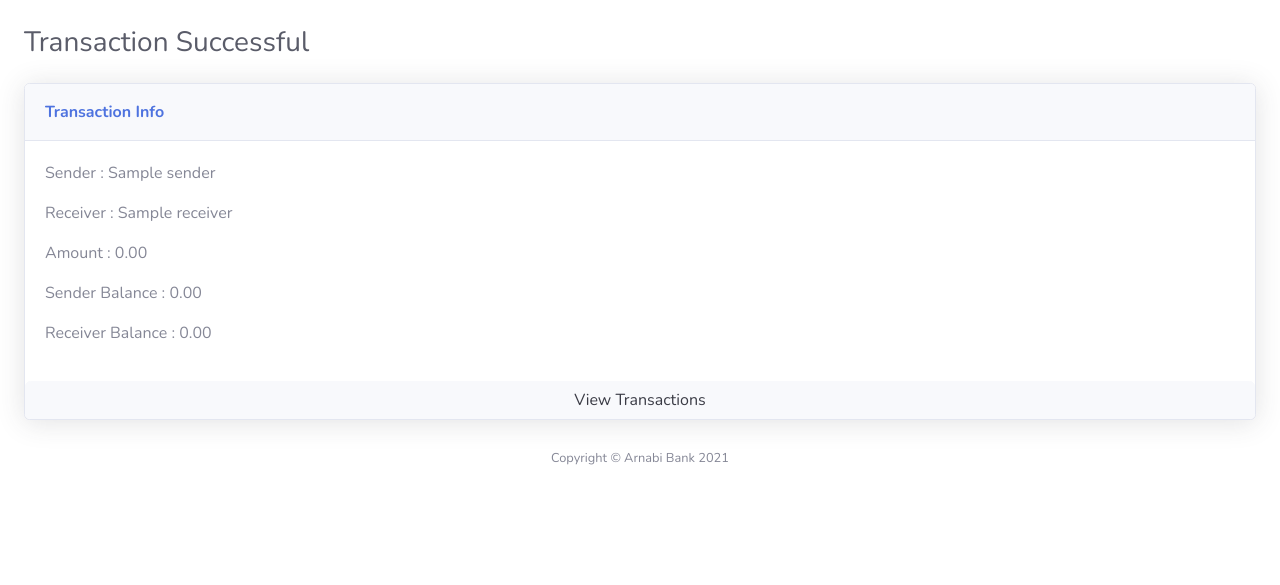
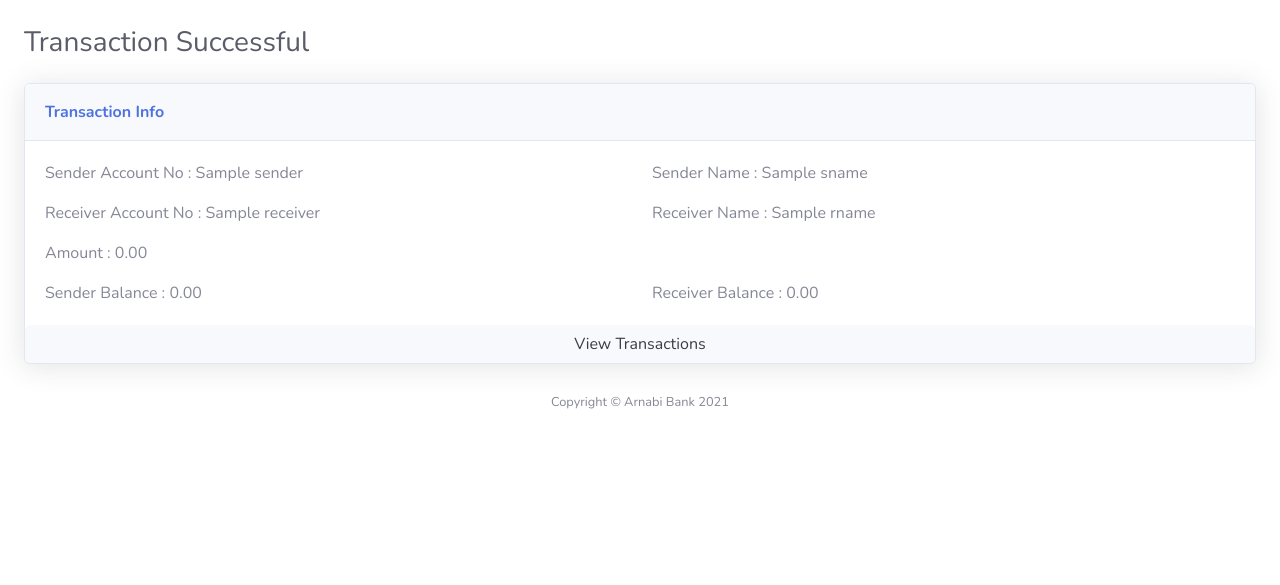
Before and after one commit to sHadowKing9999/ARNABI-BANK, a Flask app: template templates/success.html in a window 1280 px wide. Shown: the part 74-659 px from the top of the page. Run offline with Flask 2, Linux system fonts and the light colour scheme; the template is opened without the code that fills it: most values are stand-ins (such as "Sample title", 1, 10 or a date in 2020); some libraries are stand-ins or nearby versions.

Commit message:
second commit

```diff
--- a/app.py
+++ b/app.py
@@ -9,7 +9,9 @@ import re
 
 app = Flask(__name__)
 sender=""
-app.secret_key = 'TIGER'
+app.secret_key = 'Warrior320'
+
+
 
 app.config['MYSQL_HOST'] = 'sql6.freemysqlhosting.net'
 app.config['MYSQL_USER'] = 'sql6431161'
@@ -56,7 +58,7 @@ def make():
 def transact():
     if request.method == 'POST' and 'reciever' in request.form and 'amount' in request.form and 'pname' in request.form and 'pbal' in request.form:
         global sender
-        sender=request.form['pname']
+        sender=request.form['id']
         reciever = request.form['reciever']
         amount=request.form['amount']
         amount1=request.form['amount']
@@ -65,33 +67,39 @@ def transact():
         if sender==reciever:
             formEr['reciever'].append("Sender and Receiver cannot be same")
             error=True
+        cursor = mysql.connection.cursor()
+        cursor.execute("SELECT curr_bal FROM customers WHERE id=%s", (reciever,))
+        if not cursor.fetchone():
+            formEr['reciever'].append("Receiver with given account number not found")
+            error=True
         if  not amount.isnumeric():
             formEr['amount'].append("Invalid Input")
             error=True
+
         if error:
             return render_template("make.html",form=formEr,value1=request.form['pname'],value2=request.form['id'],value3=request.form['email'],value4=request.form['pbal'])
 
         amount = float(amount)
         amount1 = float(amount1)
         scurrbal = float(request.form['pbal'])
-        cursor = mysql.connection.cursor()
+
         sbal = scurrbal - amount
-        cursor.execute("SELECT curr_bal FROM customers WHERE name=%s", (reciever,))
+        cursor.execute("SELECT curr_bal FROM customers WHERE id=%s", (reciever,))
         rcurr_bal = cursor.fetchone()
         rcurrbal = float(rcurr_bal[0])
         rbal = rcurrbal + amount1
-        cursor.execute("SELECT * FROM transactions WHERE sname=%s", (sender,))
-
-        tid = cursor.fetchall()
+        sname=request.form['pname']
+        cursor.execute("SELECT name from customers where id=%s", (reciever,))
+        rname=cursor.fetchone()[0]
         if scurrbal >= amount:
-            cursor.execute("UPDATE customers SET curr_bal=%s where name=%s", (rbal, reciever,))
-            cursor.execute("UPDATE customers SET curr_bal=%s where name=%s", (sbal, sender,))
-            cursor.execute("INSERT INTO transactions(sname,rname,amount) VALUES ( %s, %s,%s)",
-                           (sender, reciever, amount,))
+            cursor.execute("UPDATE customers SET curr_bal=%s where id=%s", (rbal, reciever,))
+            cursor.execute("UPDATE customers SET curr_bal=%s where id=%s", (sbal, sender,))
+            cursor.execute("INSERT INTO transactions(sname,rname,amount,sid,rid) VALUES ( %s, %s,%s,%s,%s)",
+                           (sname, rname, amount,sender,reciever,))
             mysql.connection.commit()
         else:
-            return render_template("failure.html",sender=sender,receiver=reciever,amount=amount)
-        return render_template("success.html",transaction='/history',sender=sender,receiver=reciever,sbal=scurrbal,rbal=rbal,amount=amount)
+            return render_template("failure.html",sender=sender,sname=sname,rname=rname,receiver=reciever,amount=amount)
+        return render_template("success.html",transaction='/history',sender=sender,receiver=reciever,sname=sname,rname=rname,sbal=scurrbal,rbal=rbal,amount=amount)
         # return render_template('transact.html',value=tid)
 
 
--- a/templates/make.html
+++ b/templates/make.html
@@ -10,8 +10,8 @@
                             <div class="card-header py-3">
                                 <p class="text-primary m-0 font-weight-bold">Sender Details</p>
                             </div>
-                            <p style="color: rgb(0,0,0);margin-bottom: 10px;">&nbsp; &nbsp;Name :{{value1}}</p>
-                            <p style="color: rgb(0,0,0);margin-bottom: 10px;">&nbsp; &nbsp;ID : {{value2}}</p>
+                            <p style="color: rgb(0,0,0);margin-bottom: 10px;">&nbsp; &nbsp;Name : {{value1}}</p>
+                            <p style="color: rgb(0,0,0);margin-bottom: 10px;">&nbsp; &nbsp;Account No. : {{value2}}</p>
                             <p style="color: rgb(0,0,0);margin-bottom: 10px;">&nbsp; &nbsp;Email : {{value3}}</p>
                             <p style="color: rgb(0,0,0);">&nbsp; &nbsp;Current Balance : {{value4}}</p>
                             <div class="card-body">
@@ -23,7 +23,7 @@
                                         <div class="form-group"><input type="hidden" name="email" value="{{value3}}"/></div>
                                         <div class="form-group"><input type="hidden" name="id" value="{{value2}}"/></div>
                                             <div class="col">
-                                                <div class="form-group"><label for="reciever"><strong>Receiver </strong></label><input class="form-control" type="text" name="reciever" placeholder="Username" required></div>
+                                                <div class="form-group"><label for="reciever"><strong>Receiver Account Number</strong></label><input class="form-control" type="text" name="reciever" placeholder="Username" required></div>
                                                 <small class="form-text text-danger">{{render_field(form.get('reciever'))}}.</small>
                                             </div>
                                             <div class="col">
--- a/templates/success.html
+++ b/templates/success.html
@@ -8,11 +8,33 @@
             <p class="text-primary m-0 font-weight-bold">Transaction Info</p>
         </div>
         <div class="card-body">
-            <p>Sender : {{sender}}</p>
-            <p>Receiver : {{receiver}}</p>
+            <div class="row">
+                <div class="col-md-6 card-text">
+                    Sender Account No : {{sender}}
+                </div>
+                <div class="col-md-6">
+                    Sender Name : {{sname}}
+                </div>
+            </div>
+            <p></p>
+            <div class="row">
+                <div class="col-md-6">
+                    Receiver Account No : {{receiver}}
+                </div>
+                <div class="col-md-6">
+                    Receiver Name : {{rname}}
+                </div>
+            </div>
+            <p></p>
             <p>Amount : {{'%0.2f' % amount|float}}</p>
-            <p>Sender Balance : {{'%0.2f' % sbal|float}}</p>
-            <p>Receiver Balance : {{'%0.2f' % rbal|float}}</p>
+            <div class="row">
+                <div class="col-md-6">
+                    Sender Balance : {{'%0.2f' % sbal|float}}
+                </div>
+                <div class="col-md-6">
+                    Receiver Balance : {{'%0.2f' % rbal|float}}
+                </div>
+            </div>
         </div>
         <a href="{{transaction}}" role="button" class="btn btn-light">View Transactions</a>
     </div>
--- a/templates/transaction.html
+++ b/templates/transaction.html
@@ -26,7 +26,9 @@
                     <thead>
                         <tr>
                             <td><strong>Sender</strong></td>
+                            <td><strong>Sender Account Number</strong></td>
                             <td><strong>Receiver</strong></td>
+                            <td><strong>Receiver Account Number</strong></td>
                             <td><strong>amount transaction</strong></td>
                             <td><strong>Transaction date</strong></td>
                         </tr>
@@ -35,7 +37,9 @@
                     {% for item in data %}
                         <tr>
                             <td>{{item[0]}}</td>
+                            <td>{{item[4]}}</td>
                             <td>{{item[1]}}</td>
+                            <td>{{item[5]}}</td>
                             <td>{{item[2]}}</td>
                             <td>{{item[3]}}</td>
                         </tr>
@@ -44,7 +48,9 @@
                     <tfoot>
                         <tr>
                             <td><strong>Sender</strong></td>
+                            <td><strong>Sender Account Number</strong></td>
                             <td><strong>Receiver</strong></td>
+                            <td><strong>Receiver Account Number</strong></td>
                             <td><strong>amount transaction</strong></td>
                             <td><strong>Transaction date</strong></td>
                         </tr>
```
Also changed, not shown: templates/customers.html (+4 -3 lines), templates/failure.html (+18 -2 lines).
